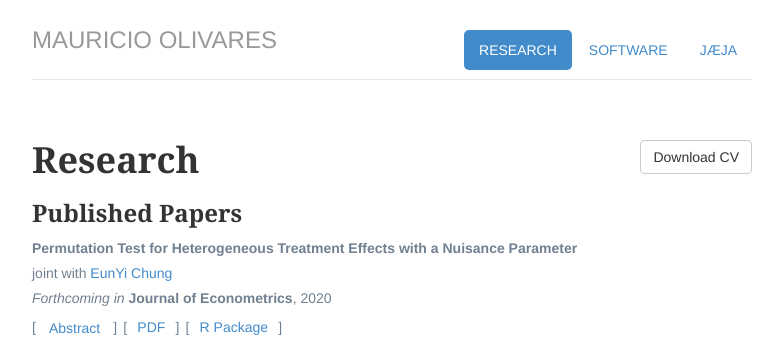
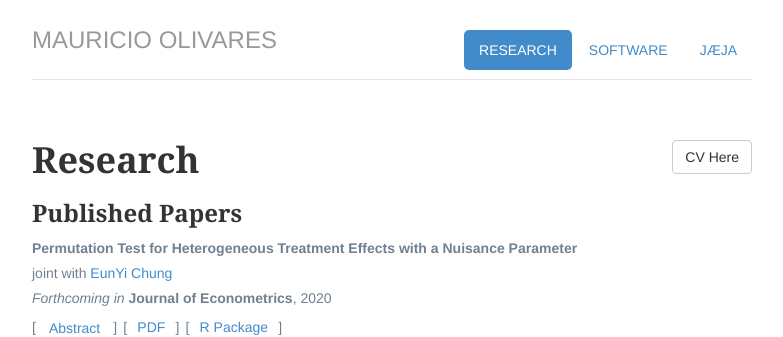
Before and after one commit to mauolivares/mauolivares.github.io, a Jekyll site: the page built from research/index.html, in a window 1280 px wide. Shown: the top 337 px of the page, without its empty margins (248-1031 px from the left). Built offline with Jekyll 4.4.1, drawn with Linux system fonts in a browser that asks for light colours.

Commit message:
update CV button

```diff
--- a/research/index.html
+++ b/research/index.html
@@ -11,7 +11,7 @@ description: Mauricio Olivares' research page.
 ---
 <div class="row marketing">
 			<div>
-				<a href="/files/Vitae_Nov2020.pdf" class="btn btn-default pull-right" title="Download CV as PDF">Download CV</a>
+				<a href="/files/Vitae_Nov2020.pdf" class="btn btn-default pull-right" title="Download CV as PDF">CV Here</a>
 				<span itemprop="reserach"><h1>Research</h1></span>
 
 				<h3>Published Papers</h3>
```
